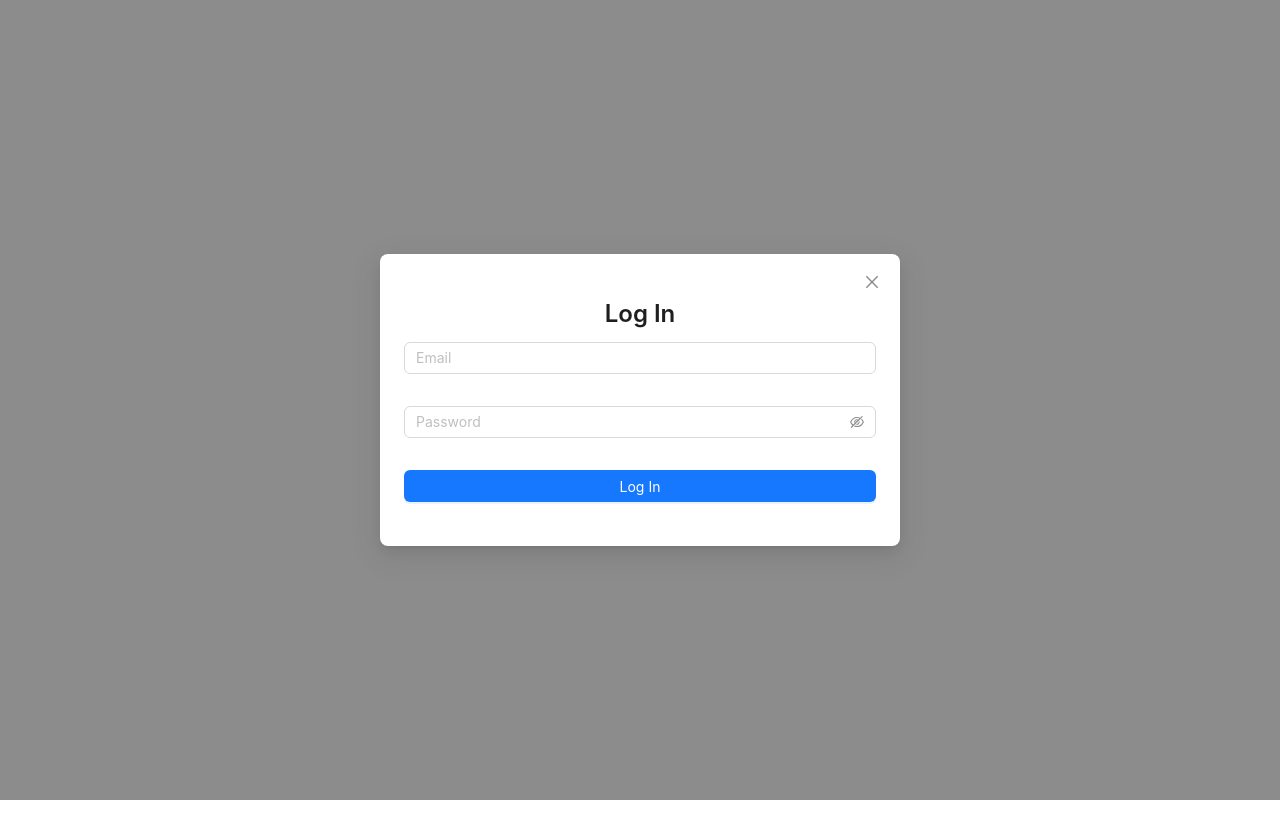
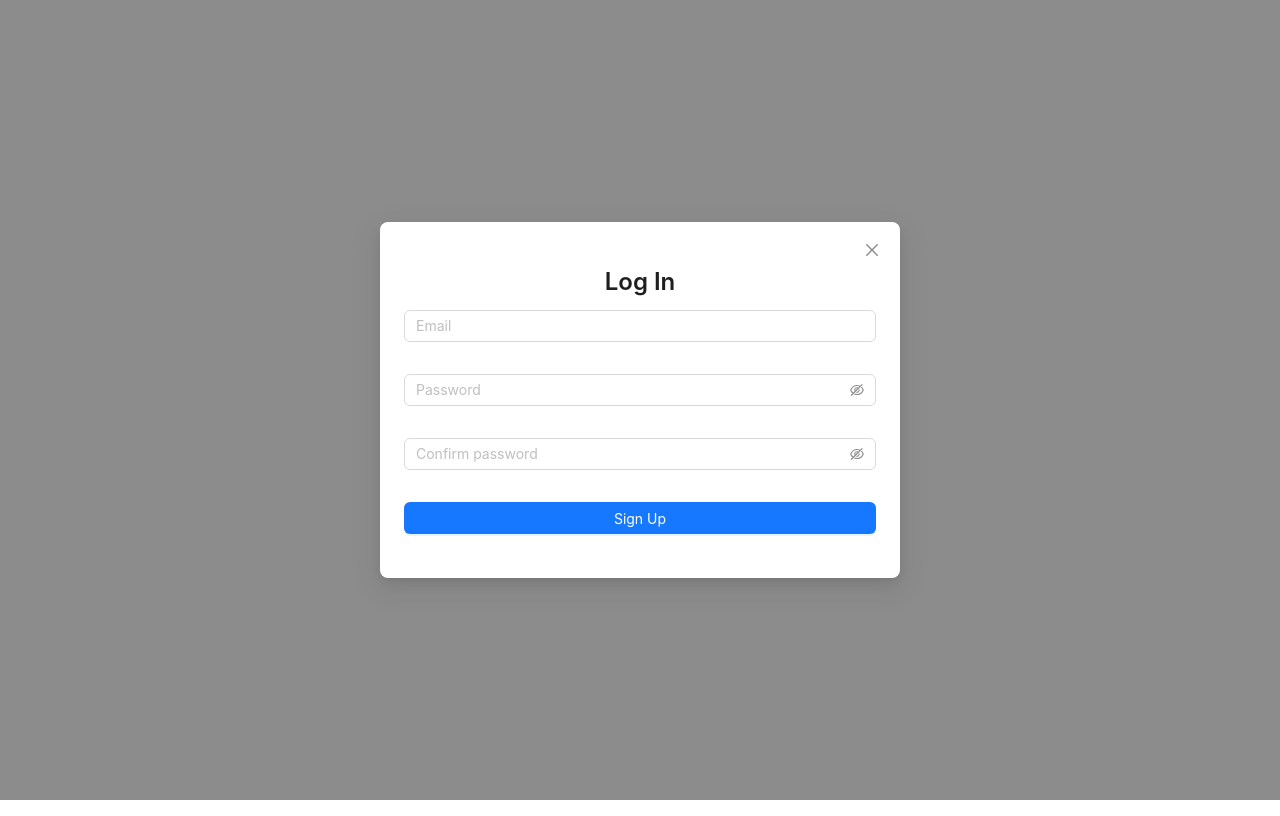
Before and after one commit to GorHov/next-todo, a Next.js app: page / in a window 1280 px wide. Both pictures are taken after a click on the button "Log In". Built offline with nearby package versions, Linux system fonts and the light colour scheme; no server answers.

Commit message:
signup logic

```diff
--- a/src/components/AuthModal.tsx
+++ b/src/components/AuthModal.tsx
@@ -47,8 +47,8 @@ console.log('----',authModalState);
             {modalState.view === AuthModalView.resetPassword &&
               'Reset Password'}
           </Typography.Title>
-          <SignIn/>
-          {/* <SignUp/> */}
+          {/* <SignIn/> */}
+          <SignUp/>
           {/* <ResetPassword/> */}
           {/* <SignInWithGoogle/> */}
         </div>
--- a/src/components/SignUp.tsx
+++ b/src/components/SignUp.tsx
@@ -1,18 +1,55 @@
-import React from 'react';
-import { Button, Input, Form, Space } from 'antd';
-
+import React, { useState } from "react";
+import { Button, Input, Form, Space } from "antd";
+import { useCreateUserWithEmailAndPassword } from "react-firebase-hooks/auth";
+import { auth } from "@/firebase/app";
 
 const SignUp: React.FC = () => {
+  const [signUpForm, setSignUpForm] = useState({
+    email: "",
+    password: "",
+    confirmPassword: "",
+  });
+  const [error, setError] = useState("");
+  const [createUserWithEmailAndPassword] =
+    useCreateUserWithEmailAndPassword(auth);
+
+  const handleSubmit = (e: React.FormEvent<HTMLFormElement>) => {
+
+    if (error) setError("");
+
+    if (signUpForm.password !== signUpForm.confirmPassword) {
+      setError("Passwords do not match");
+      return;
+    }
+
+    const passwordRegex =
+      /^(?=.*\d)(?=.*[a-z])(?=.*[A-Z])(?=.*[a-zA-Z]).{8,256}$/gm;
+    if (!passwordRegex.test(signUpForm.password)) {
+      setError(
+        "Minimum eight characters, at least one uppercase letter, one lowercase letter, one number and one special character."
+      );
+      return;
+    }
+
+    createUserWithEmailAndPassword(signUpForm.email, signUpForm.password);
+  };
+
+  const handleChange = (event: React.ChangeEvent<HTMLInputElement>) => {
+    setSignUpForm((prev) => ({
+      ...prev,
+      [event.target.name]: event.target.value,
+    }));
+  };
 
   return (
-    <Form onFinish={() => {}}>
-      <Space direction="vertical" size={8} style={{ width: '100%' }}>
+    <Form onFinish={handleSubmit}>
+      <Space direction="vertical" size={8} style={{ width: "100%" }}>
         <Form.Item
           name="email"
           rules={[
             {
               required: true,
-              message: 'Please enter your email!',
+              message: "Please enter your email!",
             },
           ]}
         >
@@ -20,7 +57,7 @@ const SignUp: React.FC = () => {
             name="email"
             placeholder="Email"
             type="email"
-            onChange={() => {}}
+            onChange={handleChange}
             size="middle"
           />
         </Form.Item>
@@ -29,14 +66,14 @@ const SignUp: React.FC = () => {
           rules={[
             {
               required: true,
-              message: 'Please enter your password!',
+              message: "Please enter your password!",
             },
           ]}
         >
           <Input.Password
             name="password"
             placeholder="Password"
-            onChange={() => {}}
+            onChange={handleChange}
             size="middle"
           />
         </Form.Item>
@@ -45,14 +82,14 @@ const SignUp: React.FC = () => {
           rules={[
             {
               required: true,
-              message: 'Please confirm your password!',
+              message: "Please confirm your password!",
             },
           ]}
         >
           <Input.Password
             name="confirmPassword"
             placeholder="Confirm password"
-            onChange={() => {}}
+            onChange={handleChange}
             size="middle"
           />
         </Form.Item>
```
